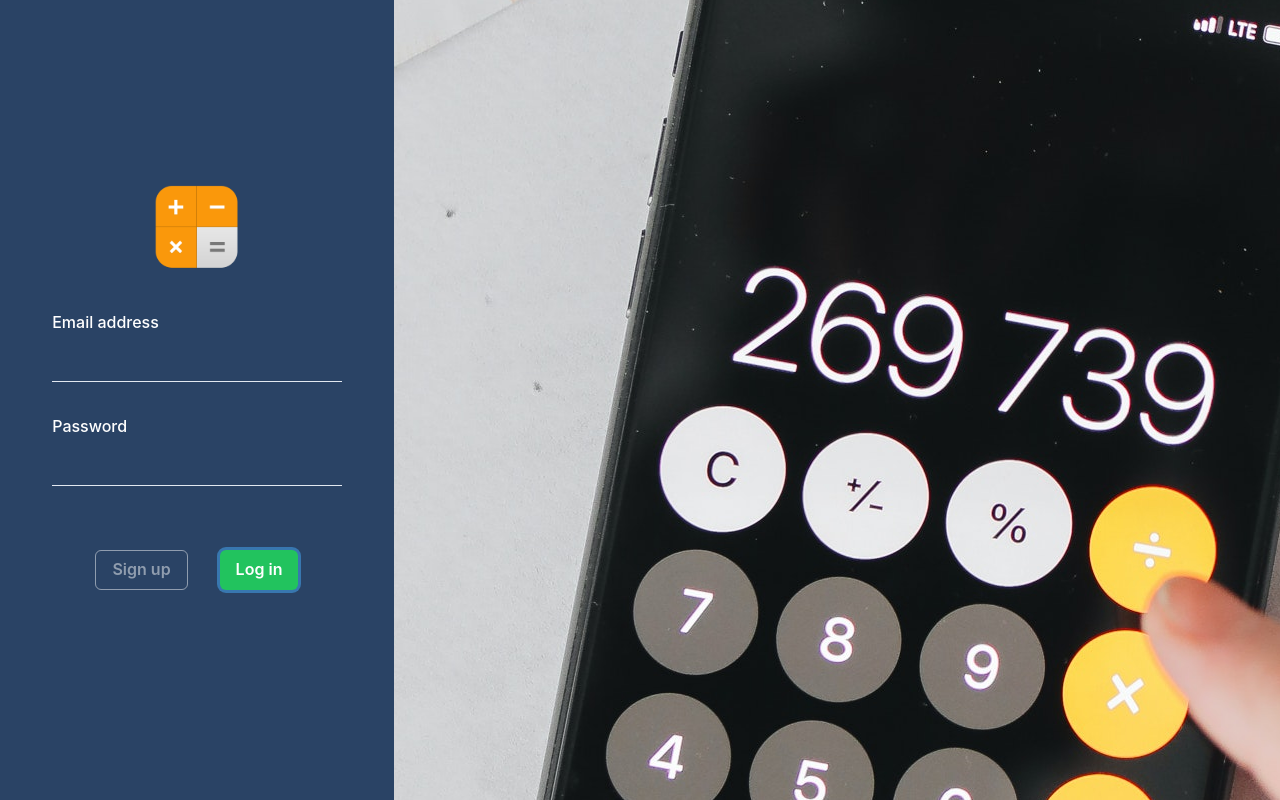
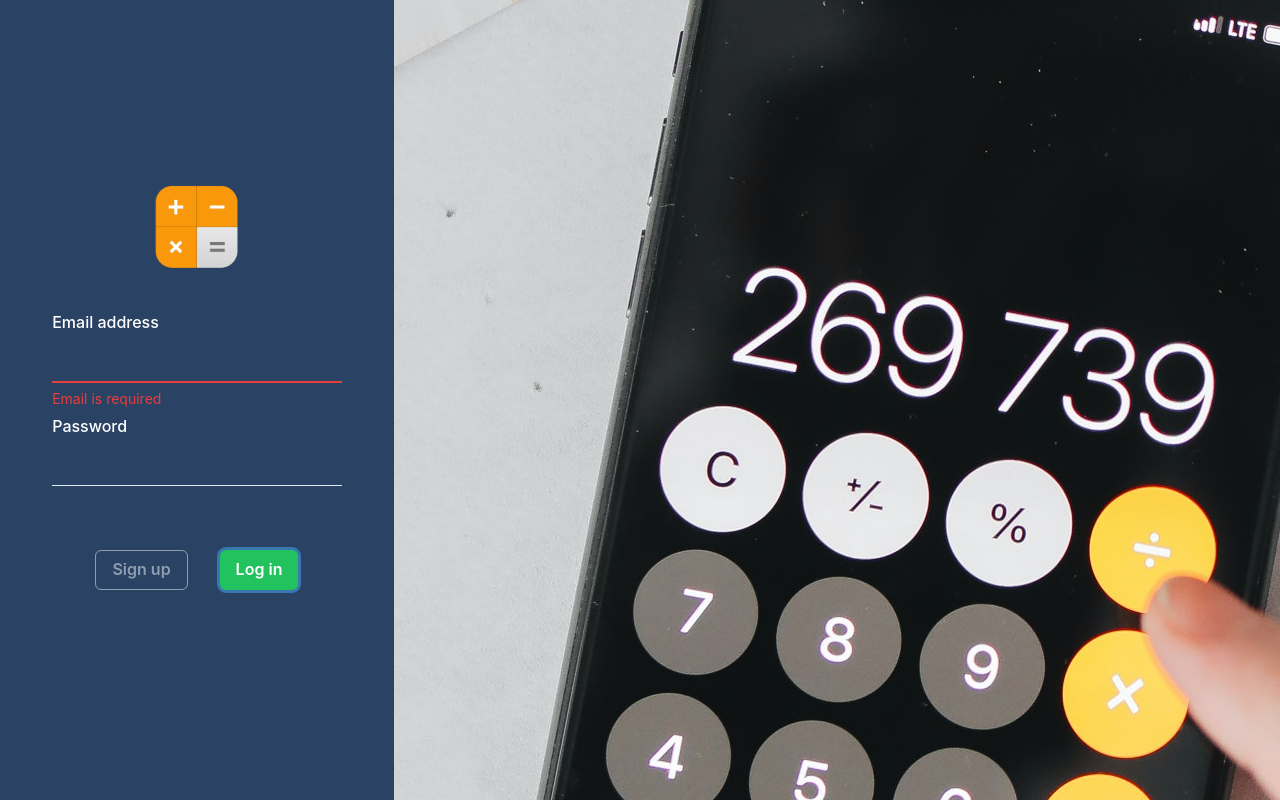
Before and after one commit to Captainmango/calculo-fe, a Next.js app: page /users/login in a window 1280 px wide. Both pictures are taken after a click on the button "Log in". Built offline with nearby package versions, Linux system fonts and the light colour scheme.

Commit message:
react query and formik orking

```diff
--- a/components/Forms/UserAccounts/LoginForm.tsx
+++ b/components/Forms/UserAccounts/LoginForm.tsx
@@ -1,20 +1,33 @@
-import { FormControl, FormHelperText, FormLabel, Input, Box, Button, Container, ButtonGroup, Center } from '@chakra-ui/react'
+import { FormControl, FormHelperText, FormLabel, Input, Box, Button, Container, ButtonGroup, Center, FormErrorMessage } from '@chakra-ui/react'
 import Link from 'next/link'
 import React from 'react'
 import Image from 'next/image'
+import { useLoginFormHandler } from '../handlers/useLoginFormHandler'
 
-const LoginForm = () => (
+const LoginForm = () => {
+
+    const loginFormHandler = useLoginFormHandler()
+
+    return (
         <Container centerContent>
             <Image src="/calculo_logo 1.svg" alt="Calculo icon" width="100" height="100" />
             <Box w="80%">
                 <form>
-                <FormControl py="8">
+                    <FormControl
+                        //@ts-ignore
+                        isInvalid={loginFormHandler.touched.email && loginFormHandler.errors.email}
+                        py="8">
                         <FormLabel htmlFor='email' color="white">Email address</FormLabel>
-                    <Input variant="flushed" id='email' type='email' color="white" />
+                        <Input variant="flushed" id='email' type='email' color="white" {...loginFormHandler.getFieldProps("email")} />
+                        <FormErrorMessage pos="fixed">{loginFormHandler.errors.email}</FormErrorMessage>
                     </FormControl>
-                <FormControl pb="8">
+                    <FormControl
+                        //@ts-ignore
+                        isInvalid={loginFormHandler.touched.password && loginFormHandler.errors.password}
+                        pb="8">
                         <FormLabel htmlFor='password' color="white">Password</FormLabel>
-                    <Input variant="flushed" id='password' type='password' color="white" />
+                        <Input variant="flushed" id='password' type='password' color="white" {...loginFormHandler.getFieldProps("password")} />
+                        <FormErrorMessage pos="fixed">{loginFormHandler.errors.password}</FormErrorMessage>
                     </FormControl>
                     <Center>
                         <ButtonGroup spacing="8" py="8">
@@ -23,7 +36,9 @@ const LoginForm = () => (
                                     Sign up
                                 </Button>
                             </Link>
-                        <Button colorScheme="whatsapp">
+                            <Button colorScheme="whatsapp"
+                                //@ts-ignore
+                                onClick={loginFormHandler.handleSubmit}>
                                 Log in
                             </Button>
                         </ButtonGroup>
@@ -32,5 +47,6 @@ const LoginForm = () => (
             </Box>
         </Container>
     )
+}
 
 export default LoginForm
--- /dev/null
+++ b/components/Forms/handlers/useLoginFormHandler.ts
@@ -0,0 +1,27 @@
+import { useFormik } from 'formik'
+import { toast } from 'react-toastify'
+import * as Yup from 'yup'
+import { useLoginUserMutation } from '../../../queries/users/hooks'
+
+export const useLoginFormHandler = () => {
+    const {mutate: loginUser} = useLoginUserMutation()
+
+    return useFormik({
+    initialValues: {
+        email: '',
+        password: ''
+    },
+    onSubmit: values => {
+        loginUser(values)
+    },
+    validationSchema
+})}
+
+const validationSchema = Yup.object({
+    email: Yup.string()
+            .email()
+            .required("Email is required"),
+    // password: Yup.string()
+    //         .length(6, "Password needs to be at least 6 characters long")
+    //         .required("Password is required")
+})
--- a/models/User.ts
+++ b/models/User.ts
@@ -3,4 +3,5 @@ export type User = {
     firstName: string
     lastName: string
     email: string
+    refreshToken: string
 }
--- a/package.json
+++ b/package.json
@@ -18,6 +18,7 @@
     "axios": "^0.26.1",
     "chart.js": "^3.7.0",
     "dayjs": "^1.10.7",
+    "formik": "^2.2.9",
     "framer-motion": "^5.6.0",
     "next": "12.0.7",
     "react": "17.0.2",
@@ -26,7 +27,8 @@
     "react-icons": "^4.3.1",
     "react-query": "^3.34.19",
     "react-table": "^7.7.0",
-    "react-toastify": "^8.1.1"
+    "react-toastify": "^8.1.1",
+    "yup": "^0.32.11"
   },
   "devDependencies": {
     "@types/node": "17.0.8",
--- a/pages/api/users/login.ts
+++ b/pages/api/users/login.ts
@@ -1,9 +1,20 @@
+import axios from "axios"
 import { NextApiRequest, NextApiResponse } from "next"
 import { User } from "../../../models/User"
 
 export default async function handler(
     req: NextApiRequest,
-    res: NextApiResponse<User>
+    res: NextApiResponse
 ) {
-    console.log(req.body)
+    axios.post("http://localhost:8080/api/v1/auth/login", req.body)
+        .catch( error => {
+            res.status(401)
+            res.send({
+                "message": error.message
+            })
+        })
+        .then( data => {
+            res.status(200)
+            res.send(data)
+        })
 }
--- /dev/null
+++ b/queries/users/hooks.ts
@@ -0,0 +1,41 @@
+import { useMutation, useQuery, useQueryClient } from "react-query"
+import axios from "axios"
+import { toast } from "react-toastify"
+import { Router } from "next/router"
+
+type loginData = {
+    email: string;
+    password: string;
+}
+
+type refreshtoken = {
+    refreshToken: string
+}
+
+async function userLogin(data: loginData)
+{
+    return axios.post('/api/users/login', data)
+}
+
+async function userRefresh(data: refreshtoken)
+{
+    return axios.post('/api/users/refreshtoken', data)
+}
+
+export const useLoginUserMutation = () => {
+    const queryClient = useQueryClient()
+    return useMutation(userLogin, {
+        onSuccess: data => {
+            queryClient.setQueryData('userData', data.data)
+        },
+        onError: error => {
+            toast.error({error})
+        }
+    })
+}
+
+export const useUserData = (data: refreshtoken) => {
+    const queryClient = useQueryClient()
+
+    return useQuery('userData', () => userRefresh(data))
+}
```
Also changed, not shown: queries/users/useUserLoginData.ts (deleted, +0 -16 lines), 1 other file (tests, documents, lock files or other folders). Lines whose indentation alone changed are shown as unchanged.
